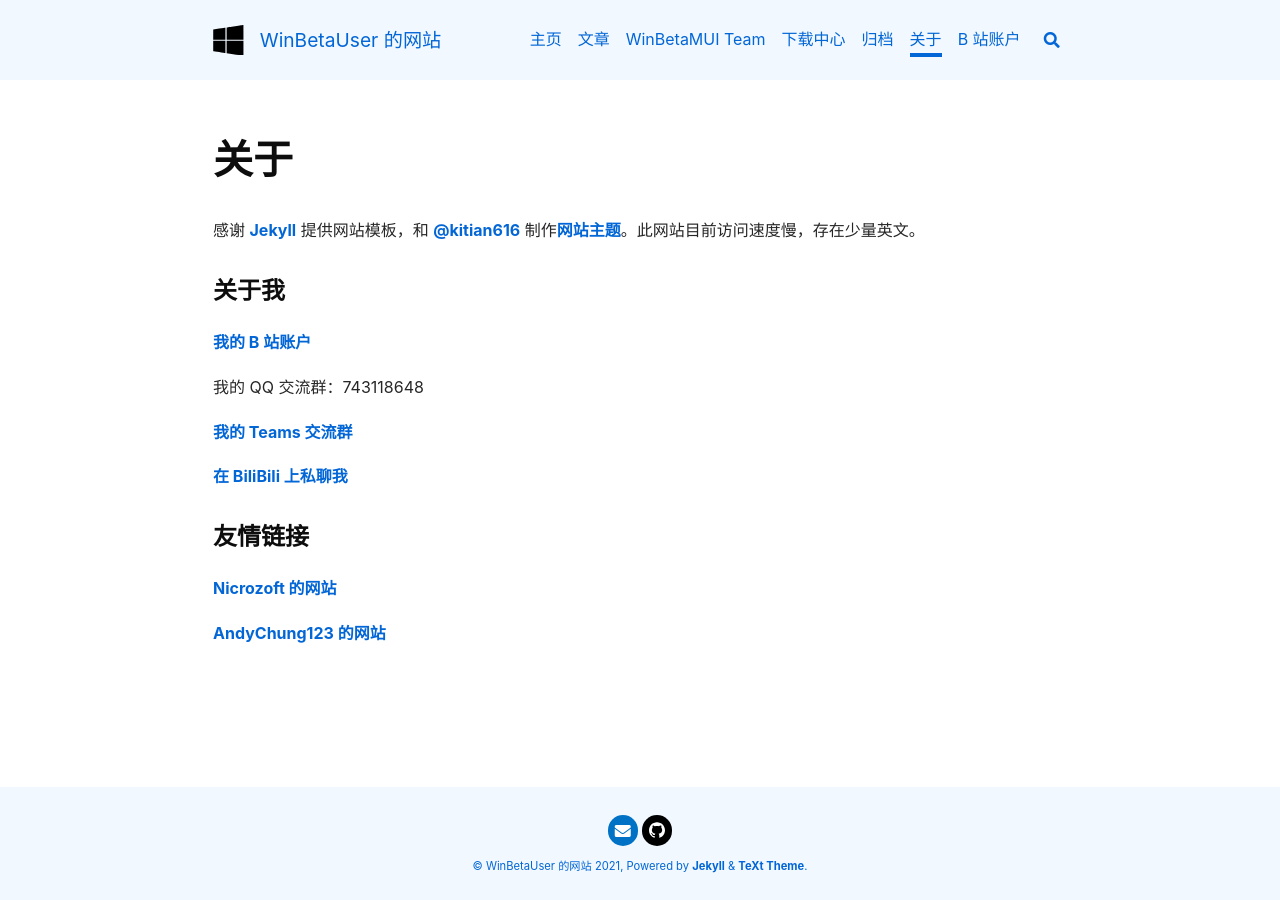
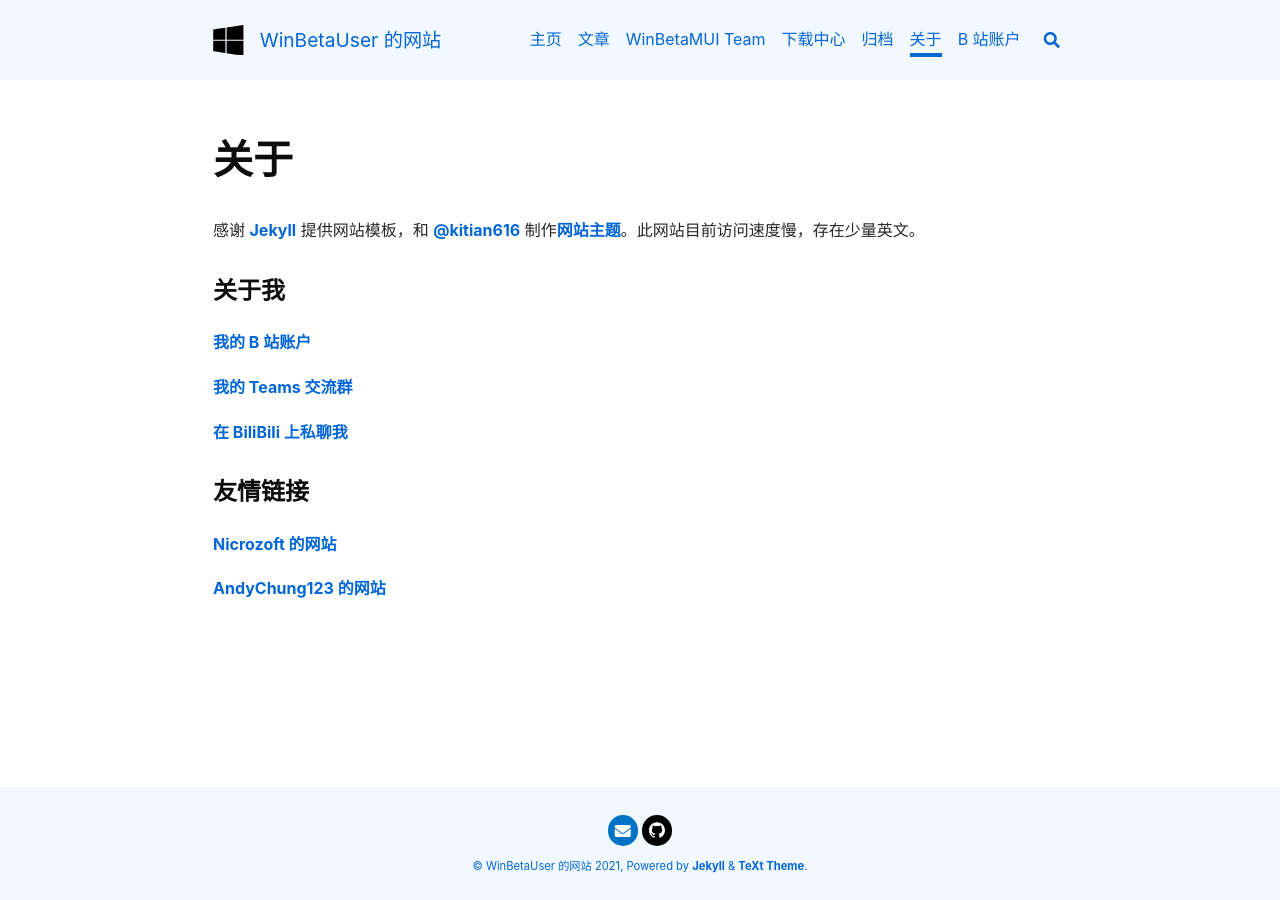
Before and after one commit to wbmui/wbmui.github.io, a Jekyll site: the page built from about.md, in a window 1280 px wide. Built offline with Jekyll 4.4.1, drawn with Linux system fonts in a browser that asks for light colours; nearby versions of some CDN libraries.

Commit message:
Update about.md

```diff
--- a/about.md
+++ b/about.md
@@ -10,8 +10,6 @@ key: page-about
 
 [我的 B 站账户](https://space.bilibili.com/410645610)
 
-我的 QQ 交流群：743118648
-
 [我的 Teams 交流群](https://teams.live.com/l/invite/FEAmeoOdKfVGNvmNAE)
 
 [在 BiliBili 上私聊我](https://message.bilibili.com/#whisper/mid410645610)
```
